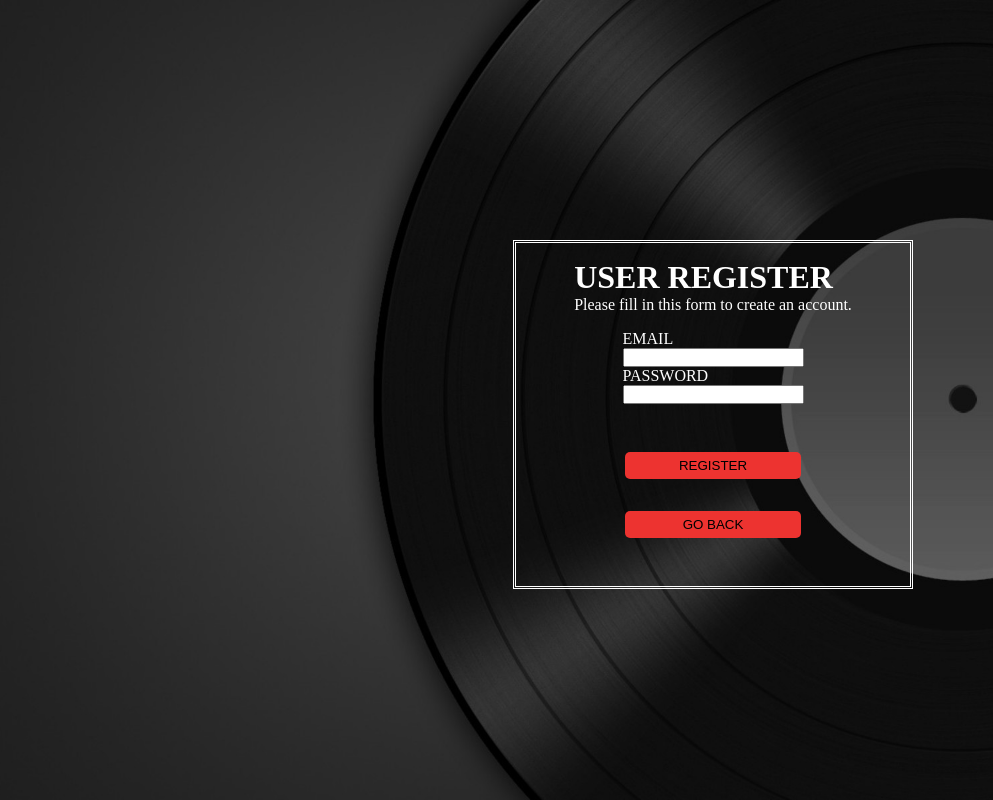
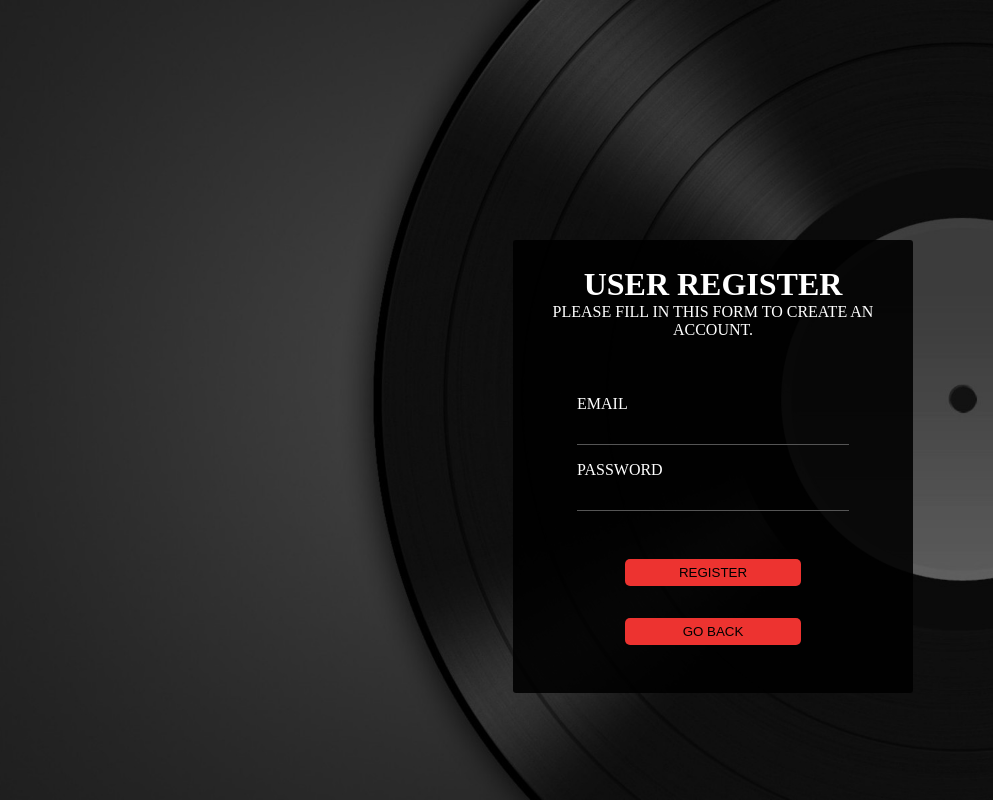
Before and after one commit to astudillo82/Discollections-Vinyls-Music-App, a React (Create React App) app: page /register in a window 1280 px wide. Shown: the whole page, without its empty margins (287-1280 px from the left). Built offline with nearby package versions, Linux system fonts and the light colour scheme; no server answers.

Commit message:
changing register and login design

```diff
--- a/src/pages/Login.js
+++ b/src/pages/Login.js
@@ -35,9 +35,9 @@ const Login = () => {
         <p className="login-subtitle">Please fill in this form to login.</p>
       </div>
 
+      <form className="login-form" onSubmit={submittedForm}>
 
-
-      <form className="login-form" onSubmit={submittedForm}>
+        <div className="form">
           <div className="login-email">
             <label htmlFor="email">EMAIL</label>
             <input type="email" id="email" value={email} onChange={(e) => setEmail(e.target.value)} />
@@ -47,7 +47,7 @@ const Login = () => {
             <label htmlFor="password">PASSWORD</label>
             <input type="password" id="password" value={password} onChange={(e) => setPassword(e.target.value)} />
           </div>
-      </form>
+        </div>
 
         <div className="buttons">
           <button className="login-button" type="submit">LOG IN</button>
@@ -55,6 +55,7 @@ const Login = () => {
             <button className="go_back button" type="button">GO BACK</button>
           </Link>
         </div>
+      </form>
       {empties !== '' && <span>{empties}</span>}
       <div>
         <img src={LoginImage} />
--- a/src/pages/Login.scss
+++ b/src/pages/Login.scss
@@ -2,18 +2,49 @@
     display: flex;
     flex-direction: column;
     align-items: center;
-    border-style: double;
+    border-radius: 3px;
     width: 25rem;
     margin-left: 50rem;
     margin-top: 15rem;
     color:white;
+    background-color: rgba(0, 0, 0, 0.89);
 
     .titles{
         padding: 1rem;
+        color:#fff;
+        text-transform:uppercase;
+        font-size: 16px;
+        margin: 10px 0 40px 0;
+        display: block;
+        text-align: center;
     }
+
+
     form label {
         display: flex;
         flex-direction: column;
+        color:#fff;
+	    transition: all 0.5s ease-in-out;
+    }
+
+    .login-password {
+        margin-top: 1rem;
+    }
+
+    input {
+        border:0;
+        border-bottom:1px solid #555;
+        background:transparent;
+        width:100%;
+        padding:8px 0 5px 0;
+        font-size:16px;
+        color:#fff;
+    }
+
+    input:focus {
+        border:none;
+        outline:none;
+        border-bottom:1px solid #e74c3c;
     }
 
     .buttons {
@@ -22,7 +53,7 @@
         align-items: center;
         padding:2rem;
 
-        button{
+        button {
             text-transform: uppercase;
             text-decoration: none;
             background: #ed3330;
--- a/src/pages/Register.js
+++ b/src/pages/Register.js
@@ -37,9 +37,9 @@ const Register = () => {
         <p className="register-subtitle">Please fill in this form to create an account.</p>
       </div>
 
+      <form className="register-form" onSubmit={submittedForm}>
 
-
-      <form className="register-form" onSubmit={submittedForm}>
+      <div className="form">
         <div className="register-email">
           <label htmlFor="email">EMAIL</label>
           <input type="email" id="email" value={email} onChange={(e) => setEmail(e.target.value)} />
@@ -49,7 +49,7 @@ const Register = () => {
           <label htmlFor="password">PASSWORD</label>
           <input type="password" id="password" value={password} onChange={(e) => setPassword(e.target.value)} />
         </div>
-      </form>
+      </div>
 
       <div className="buttons">
           <button className="register-button" type="submit">REGISTER</button>
@@ -57,11 +57,11 @@ const Register = () => {
             <button className="go_back-button" type="button">GO BACK</button>
         </Link>
       </div>
+      </form>
       {empties !== '' && <span>{empties}</span>}
       <div>
         <img src={RegisterImage} />
       </div>
-
       </div>
     </div>
   );
--- a/src/pages/Register.scss
+++ b/src/pages/Register.scss
@@ -2,19 +2,48 @@
     display: flex;
     flex-direction: column;
     align-items: center;
-    border-style: double;
+    border-radius: 3px;
     width: 25rem;
     margin-left: 50rem;
     margin-top: 15rem;
     color: white;
+    background-color: rgba(0, 0, 0, 0.89);
 
     .titles{
         padding: 1rem;
+        color:#fff;
+        text-transform:uppercase;
+        font-size: 16px;
+        margin: 10px 0 40px 0;
+        display: block;
+        text-align: center;
     }
 
     form label {
         display: flex;
         flex-direction: column;
+        color:#fff;
+	    transition: all 0.5s ease-in-out;
+    }
+
+    .register-password {
+        margin-top: 1rem;
+    }
+
+    input {
+        border:0;
+        border-bottom:1px solid #555;
+        background:transparent;
+        width:100%;
+        padding:8px 0 5px 0;
+        font-size:16px;
+        color:#fff;
+    }
+
+    input:focus {
+        border:none;
+        outline:none;
+        border-bottom:1px solid #e74c3c;
     }
 
     .buttons {
```
Lines whose indentation alone changed are shown as unchanged.
